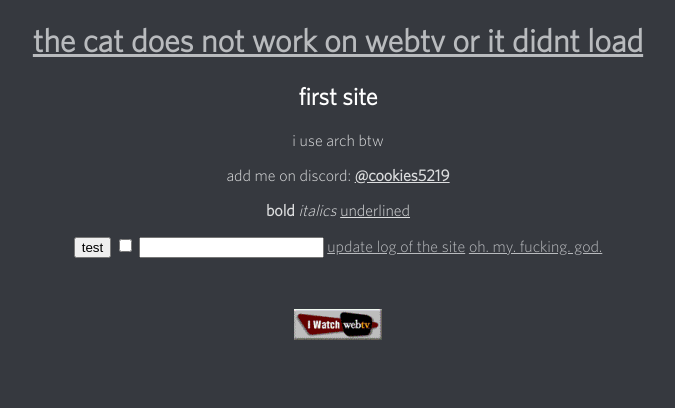
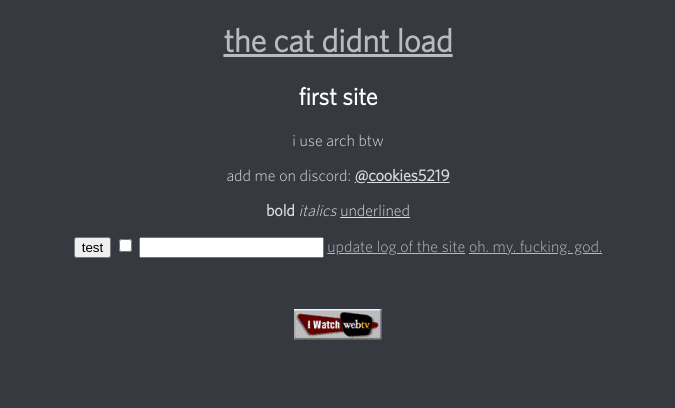
Before and after one commit to cookies5219/cookies5219.github.io, a plain HTML site: page index.html in a window 1280 px wide. Shown: the top 408 px of the page, without its empty margins (302-977 px from the left). Drawn offline with Linux system fonts and the light colour scheme.

```diff
--- a/index.html
+++ b/index.html
@@ -10,7 +10,7 @@
 <body>
 <script>NekoType="white"</script>
 <h1 id=nl><script src="https://webneko.net/n20171213.js"></script><a
-href="https://webneko.net">the cat does not work on webtv or it didnt load</a></h1>
+href="https://webneko.net">the cat didnt load</a></h1>
 
 
 
```
Also changed, not shown: 1 other file.
